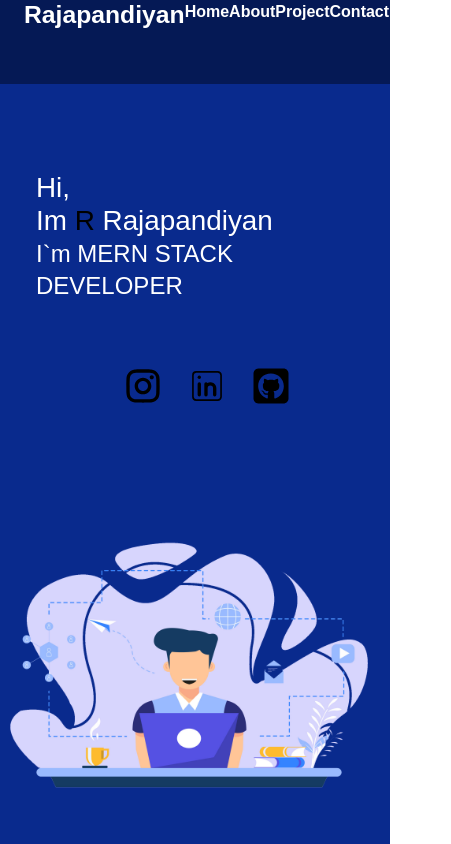
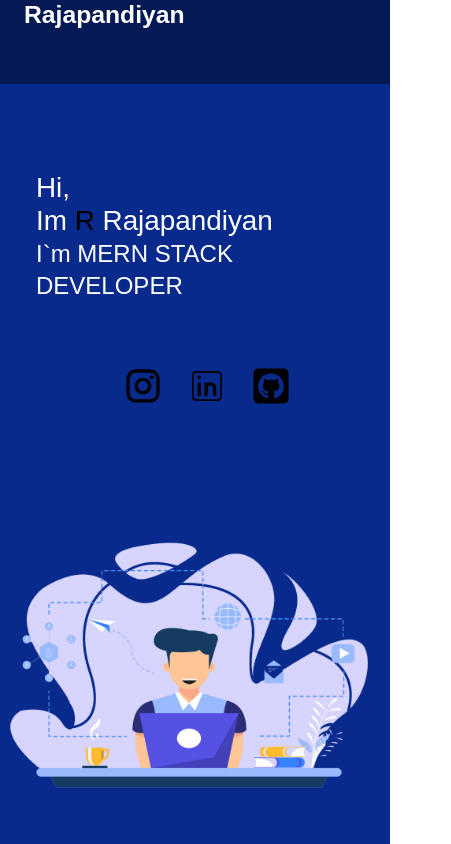
Before and after one commit to Rajapandiyan1/Mern_portfolio, a Next.js app: page / in a window 390 px wide. Shown: the whole page, 451 px wide, since content can reach past the window. Built offline with nearby package versions, Linux system fonts and the light colour scheme.

Commit message:
d-none header

```diff
--- a/Components/Header.tsx
+++ b/Components/Header.tsx
@@ -16,14 +16,14 @@ const Header = () => {
               <div className="flex-shrink-0">
                   <h2  className="text-white font-bold">Rajapandiyan</h2>
               </div>
-              <div className="block md:hidden">
+              <div className="d-block d-md-none">
                   <button onClick={toggleMenu} type="button" className="text-white hover:text-gray-300 focus:outline-none focus:text-gray-300">
                       <svg className="h-6 w-6" viewBox="0 0 24 24" fill="none" xmlns="http://www.w3.org/2000/svg">
                           <path d="M4 6h16M4 12h16M4 18h16" stroke="currentColor" strokeWidth="2" strokeLinecap="round" strokeLinejoin="round"/>
                       </svg>
                   </button>
               </div>
-              <div className="hidden md:block">
+              <div className="d-none d-md-block">
                   <div className="ml-10 flex items-baseline space-x-4">
                       <Link href="/" className="text-white font-bold text-decoration-none hover:text-gray-300">Home</Link>
                       <Link href="/About" className="text-white font-bold text-decoration-none hover:text-gray-300">About</Link>
@@ -36,7 +36,7 @@ const Header = () => {
       </div>
       {/* Mobile menu, show/hide based on menu state. */}
       {isOpen && (
-          <div className="md:hidden">
+          <div className="d-md-none">
               <div className="px-3 pt-2 pb-3 space-y-1 sm:px-3 flex flex-col">
               <Link href="/" className="text-white font-bold text-decoration-none hover:text-gray-300">Home</Link>
                       <Link href="/About" className="text-white font-bold text-decoration-none hover:text-gray-300">About</Link>
```
